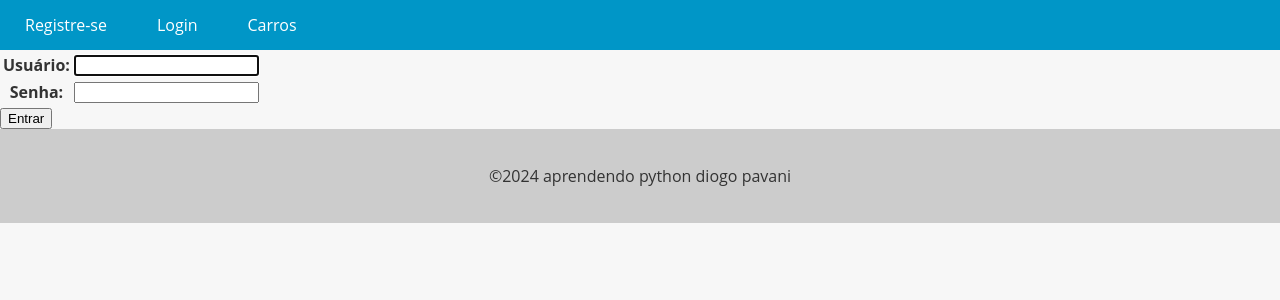
After one commit to srpavani/RevendaCar, a Django app: page /login/ in a window 1280 px wide. The commit adds this page. Shown: the top 300 px of the page. Run offline with Django 5.2, Linux system fonts and the light colour scheme.

Commit message:
add algumas funcoes

```diff
--- a/Projeto/templates/base.html
+++ b/Projeto/templates/base.html
@@ -67,8 +67,23 @@
     <header>
         <nav>
             <ul>
+                {% if user.is_authenticated %}
+                    <li>Olá, {{user.username}} </li>
+                    <li><a href="{% url 'new_car' %}">Cadastrar carro</a></li>
+                    {% endif %}
+                    {% if not user.is_authenticated %}
+                    <li><a href="{% url 'register' %}">Registre-se</a></li>
+                    <li><a href="{% url 'login' %}">Login</a></li>
+
+                    {% endif %}
                 <li><a href="{% url 'cars_list' %}">Carros</a></li>
-                <li><a href="{% url 'new_car' %}">Cadastrar carro</a></li>
+
+
+                {% if user.is_authenticated %}
+                <li><a href="{% url 'logout' %}">Logout</a></li>
+                {% endif %}
+
+
             </ul>
         </nav>
     </header>
--- a/Projeto/urls.py
+++ b/Projeto/urls.py
@@ -19,11 +19,13 @@ from django.urls import path
 from django.conf import settings
 from django.conf.urls.static import static
 from app.views import cars_view, new_car_view
-from accounts.views import register_view
+from accounts.views import register_view, login_view, logout_view
 
 
 urlpatterns = [
-    path('register/', register_view, name='user_form'),
+    path('register/', register_view, name='register'),
+    path('login/', login_view, name='login'),
+    path('logout/', logout_view, name='logout'),
     path('admin/', admin.site.urls),
     path('cars/', cars_view, name='cars_list'),
     path('new_car/', new_car_view, name='new_car')
--- /dev/null
+++ b/accounts/templates/login.html
@@ -0,0 +1,14 @@
+{% extends "base.html" %}
+
+{% block content %}
+
+<form method="post">
+    {% csrf_token %}
+    <table>
+        {{ login_form.as_table }}
+    </table>
+    <input type="submit" value="Entrar">
+
+</form>
+
+{% endblock %}
--- a/accounts/views.py
+++ b/accounts/views.py
@@ -1,12 +1,33 @@
 from django.shortcuts import render, redirect
-from django.contrib.auth.forms import UserCreationForm
+from django.contrib.auth.forms import UserCreationForm, AuthenticationForm
+from django.contrib.auth import authenticate, login, logout
 
 def register_view(request):
     if request.method =="POST":
         user_form = UserCreationForm(request.POST)
         if user_form.is_valid():
             user_form.save()
-            return redirect('new_car')
+            return redirect('login')
     else:
         user_form=UserCreationForm()
     return render(request, 'register.html', {'user_form': user_form})
+
+def login_view(request):
+    if request.method =="POST":
+        username = request.POST['username']
+        password = request.POST['password']
+        user = authenticate(request, username=username, password=password)
+        if user is not None:
+            login(request, user)
+            return redirect('cars_list')
+        else:
+            login_form = AuthenticationForm()
+    else:
+        login_form = AuthenticationForm()
+    return render(request, 'login.html', {'login_form': login_form})
+
+
+
+def logout_view(request):
+    logout(request)
+    return redirect('cars_list')
```
Also changed, not shown: db.sqlite3.
